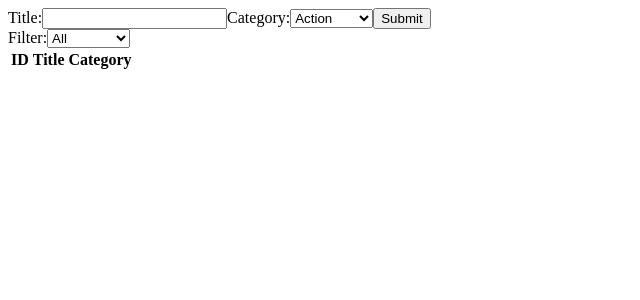
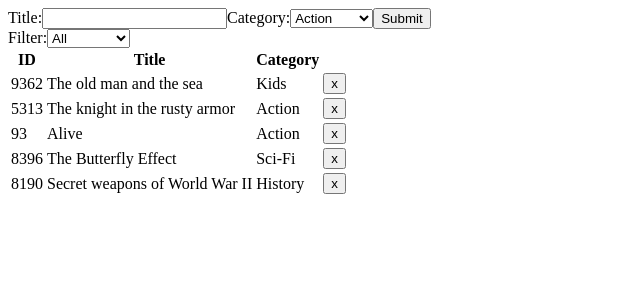
Before and after one commit to Bismarck-GM/react-bookstore-CMS, a React (Create React App) app: page / in a window 1280 px wide. Shown: the top 300 px of the page, without its empty margins (0-640 px from the left). Built offline with nearby package versions, Linux system fonts and the light colour scheme.

Commit message:
Edit BookList filter logic.

```diff
--- a/src/containers/BooksList.js
+++ b/src/containers/BooksList.js
@@ -18,9 +18,10 @@ const BooksList = ({
     changeFilter(filter);
   };
 
-  const filteredBooks = filter.length > 1 ? books : books.filter(
+  const filteredBooks = filter.length > 1 || filter[0] === 'All' ? books : books.filter(
     book => book.category === filter[0],
   );
+  console.log(filter === 'All');
 
   return (
     <div>
```
